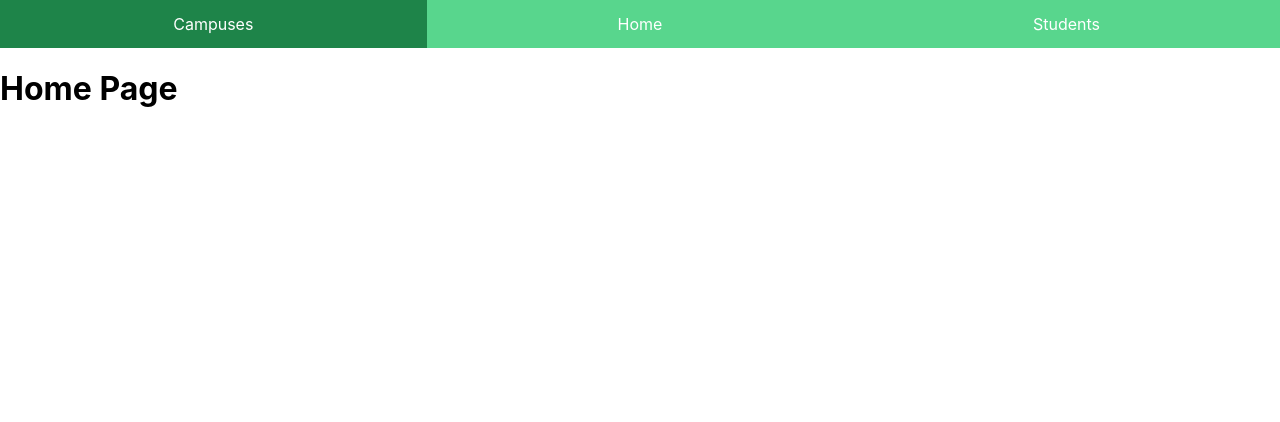
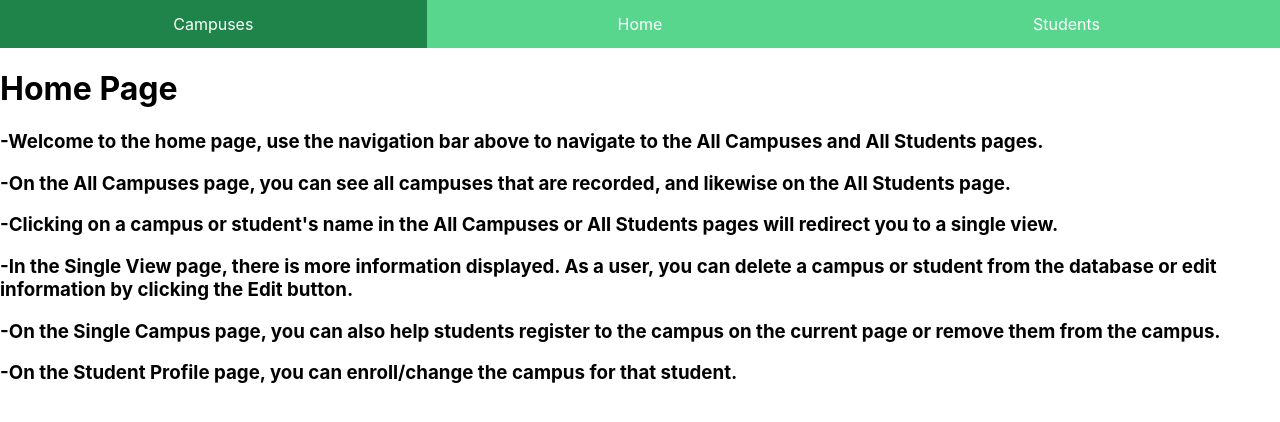
Before and after one commit to kai2233/CRUD_Frontend, a React (Create React App) app: page / in a window 1280 px wide. Shown: the top 422 px of the page. Built offline with nearby package versions, Linux system fonts and the light colour scheme; the HTML template or start-up script is replaced by a standard one.

Commit message:
add instruction

```diff
--- a/src/pages/Homepage.jsx
+++ b/src/pages/Homepage.jsx
@@ -5,6 +5,12 @@ const Homepage = () => {
   return (
     <div>
       <h1>Home Page</h1>
+      <h3>-Welcome to the home page, use the navigation bar above to navigate to the All Campuses and All Students pages.</h3>
+      <h3>-On the All Campuses page, you can see all campuses that are recorded, and likewise on the All Students page.</h3>
+      <h3>-Clicking on a campus or student's name in the All Campuses or All Students pages will redirect you to a single view.</h3>
+      <h3>-In the Single View page, there is more information displayed. As a user, you can delete a campus or student from the database or edit information by clicking the Edit button.</h3>
+      <h3>-On the Single Campus page, you can also help students register to the campus on the current page or remove them from the campus.</h3>
+      <h3>-On the Student Profile page, you can enroll/change the campus for that student.</h3>
     </div>
   );
 };
```
